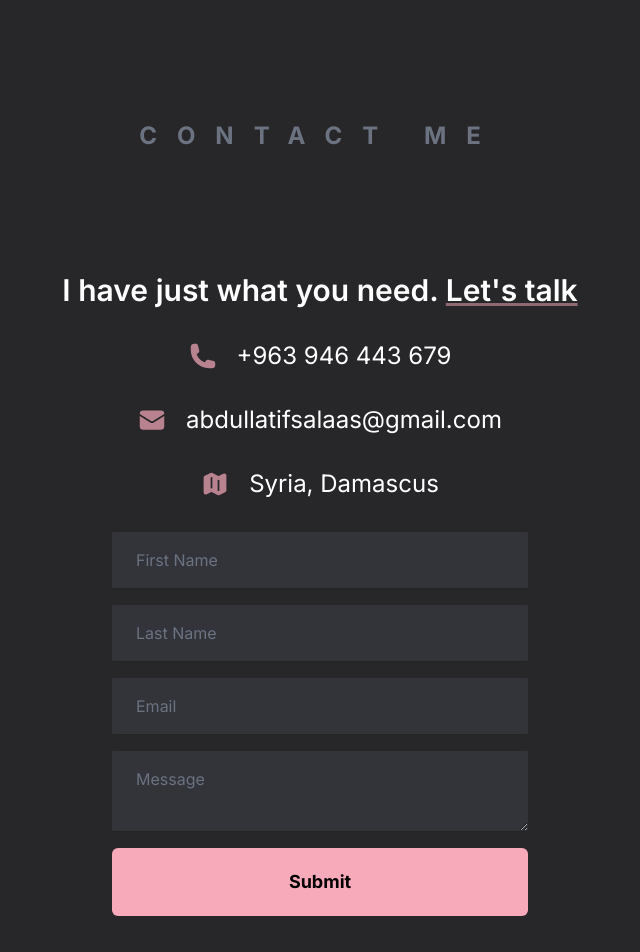
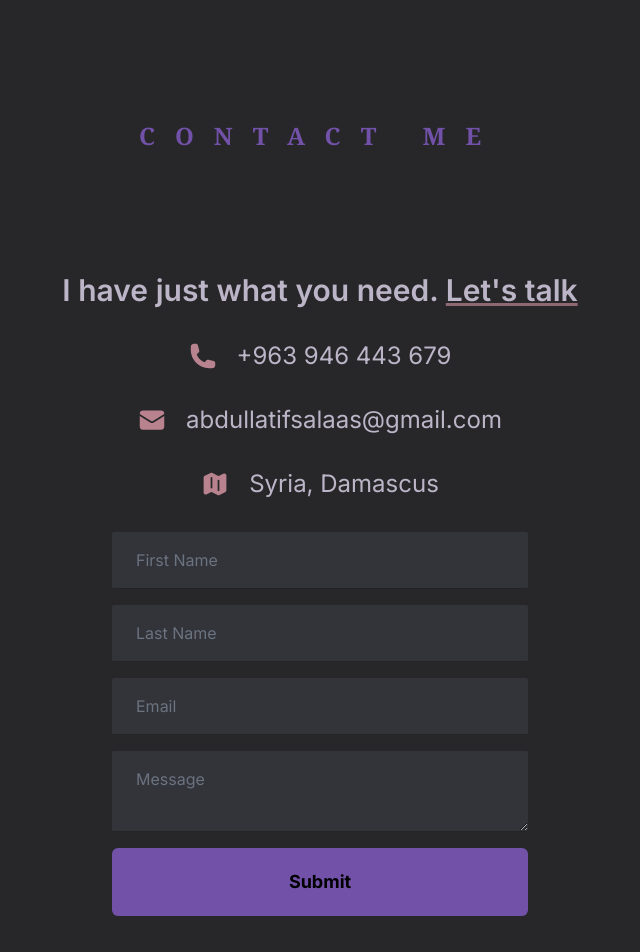
Before and after one commit to Abode05/my-portfolio, a Next.js app: page / in a window 1280 px wide. Shown: the part 3780-4732 px from the top of the page, without its empty margins (320-960 px from the left). Built offline with nearby package versions, Linux system fonts and the light colour scheme.

Commit message:
Update Ccontact.jsx

```diff
--- a/components/contact/Ccontact.jsx
+++ b/components/contact/Ccontact.jsx
@@ -14,12 +14,12 @@ const Contact = () => {
   }
 
   return (
-    <div className="flex flex-col relative top-24  text-center md:text-left md:flex-row max-w-6xl justify-evenly mx-auto items-center z-0 pt-20 pb-8 px-4  mb-52 mt-64 lg:mt-12">
-      <h3 className="absolute top-16 md:top-14 uppercase tracking-[20px] text-gray-500 text-2xl font-bold">
+    <div className="flex flex-col relative top-24  text-center md:text-left md:flex-row max-w-6xl justify-evenly mx-auto items-center z-0 pt-20 pb-8 px-4  mb-52 mt-32 lg:mt-8">
+      <h3 className="absolute top-16 md:top-14 uppercase tracking-[20px] text-[#7251a8]  font-serif text-2xl font-bold">
         Contact Me
       </h3>
 
-      <div className="flex flex-col space-y-8 mt-28 md:mt-32">
+      <div className="flex flex-col space-y-8 mt-28 md:mt-32 text-[#bcb5c7]">
         <h4 className="text-3xl font-semibold text-center">
           I have just what you need.{' '}
           <span className="decoration-[#f7abba]/50 underline">Let's talk</span>
@@ -70,7 +70,7 @@ const Contact = () => {
           />
           <button
             type="submit"
-            className="bg-[#f7abba] py-5 px-10 rounded-md text-black font-bold text-lg"
+            className="bg-[#7251a8] py-5 px-10 rounded-md text-black font-bold text-lg"
           >
             Submit
           </button>
```
